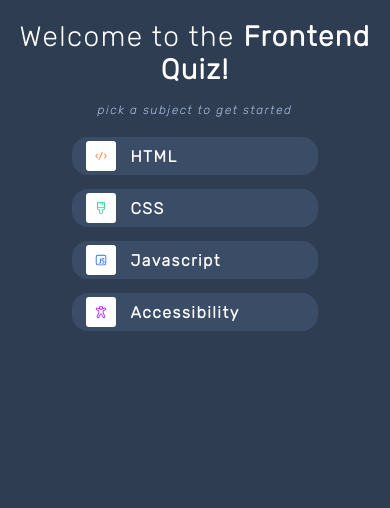
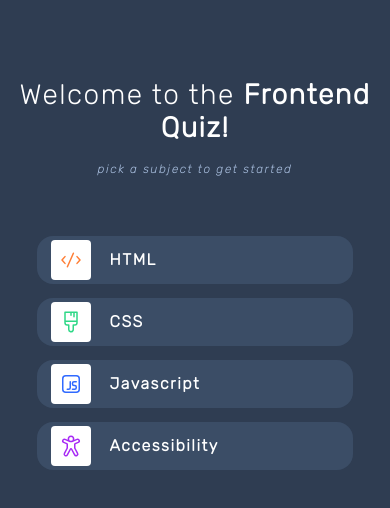
Before and after one commit to KwesiSai/FrontEndQuizApp, a React (Create React App) app in the folder frontend-react/: page / in a window 390 px wide. Shown: the top 508 px of the page. Built offline with nearby package versions, Linux system fonts and the light colour scheme.

Commit message:
mobile responsiveness for home and quiz page

```diff
--- a/frontend-react/src/App.tsx
+++ b/frontend-react/src/App.tsx
@@ -1,6 +1,6 @@
 // App.tsx
 
-import React, { useState, createContext } from 'react';
+import React, { useState} from 'react';
 // import styled, { ThemeProvider } from 'styled-components';
 import Home from './home/home';
 import Quiz from './quiztest/quiz';
@@ -41,11 +41,11 @@ const App: React.FC = () => {
   const [quizCompleted, setQuizCompleted] = useState(false);
   const [title, setTitle] = useState<string>("");
   const [iconSrc, setIconSrc] = useState<string>("");
-  const [isDarkMode, setIsDarkMode] = useState(true);
+  // const [isDarkMode, setIsDarkMode] = useState(true);
 
-  const toggleTheme = () => {
-    setIsDarkMode((prevMode) => !prevMode);
-  };
+  // const toggleTheme = () => {
+  //   setIsDarkMode((prevMode) => !prevMode);
+  // };
 
   const handleSelectTopic = (topic: string) => {
     setSelectedTopic(topic);
--- a/frontend-react/src/home/home.css
+++ b/frontend-react/src/home/home.css
@@ -98,6 +98,7 @@
     flex-direction: column;
     align-items: center;
     margin: 5%;
+    margin-top: 20%;
   }
 
   .Home {
@@ -121,18 +122,18 @@
     left: 0;
     width: 100%;
     align-items: center;
-    margin-top: 20px;
+    margin-top: 60px;
   }
 
   .topic button {
-    width: 70%;
-    height: auto;
-    max-width: 320px;
+    width: 90%;
+    height: 20%;
+    max-width: 400px;
   }
 
   .topic img {
-    height: 30px;
-    width: 30px;
+    height: 40px;
+    width: 40px;
   }
 
   .topic span {
--- a/frontend-react/src/quiztest/quiz.tsx
+++ b/frontend-react/src/quiztest/quiz.tsx
@@ -56,6 +56,11 @@ const QuizPage = styled.div`
   margin-left: 3%;
   margin-right: 5%;
   z-index: 2;
+  @media (max-width: 600px) {
+   display: flex;
+   flex-direction: column;
+   align-items: center;
+  }
 `;
 
 const QuestionSection = styled.div`
@@ -69,6 +74,11 @@ const QuestionSection = styled.div`
     font-family: Rubik-Italic;
     color: rgb(171, 193, 225);
     width: 100%;
+    @media (max-width: 600px){
+      width: 150px;
+      margin-left: 0;
+      position: relative;
+    }
   }
 
   .question-text {
@@ -79,6 +89,11 @@ const QuestionSection = styled.div`
     margin-top: 7%;
     letter-spacing: 3px;
     -webkit-text-stroke: 1px;
+
+    @media (max-width: 600px){
+      font-size: 20px;
+      max-width: 400px;
+    }
   }
 
   .bar {
@@ -92,6 +107,12 @@ const QuestionSection = styled.div`
     justify-items: center;
     position: relative;
     margin-top: 50%;
+
+    @media (max-width: 600px){
+      margin-top: 30%;
+      position: relative;
+      overflow: hidden;
+    }
   }
 
   .progress {
@@ -101,6 +122,12 @@ const QuestionSection = styled.div`
     width: 0;
     border-radius: 20px;
     margin-left: 1%;
+
+  }
+    @media (max-width: 600px) {
+    position: relative;
+    width: 100%;
+    text-align: center;
   }
 `;
 
@@ -111,6 +138,14 @@ const AnswerSection = styled.div`
   align-items: center;
   left: 60%;
   text-align: left;
+
+  @media (max-width:600px){
+    position: relative;
+    left: 0;
+    width: 100%;
+    align-items: center;
+    margin-top: 60px;
+  }
 `;
 
 interface OptionButtonProps {
@@ -169,6 +204,11 @@ const OptionButton = styled.button<OptionButtonProps>`
     transform: scale(0.7);
     margin-left: auto;
   }
+    @media (max-width: 600px){
+      width: 90%;
+      height: 20%;
+      max-width: 400px;
+    }
 `;
 
 const OptionSpan = styled.span`
@@ -199,6 +239,11 @@ const SubmitButton = styled.button`
 
   &:hover {
     background-color: rgb(210, 148, 248);
+  }
+  @media (max-width: 600px){
+    width: 90%;
+    height: 40px;
+    max-width: 400px;
   }
 `;
 
```
